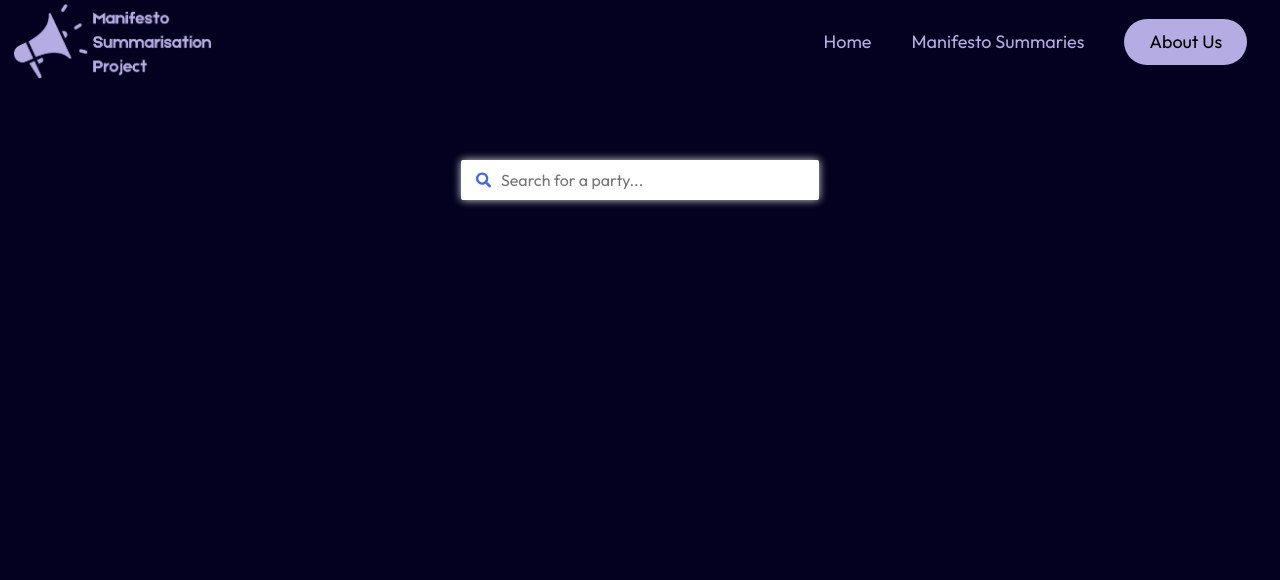
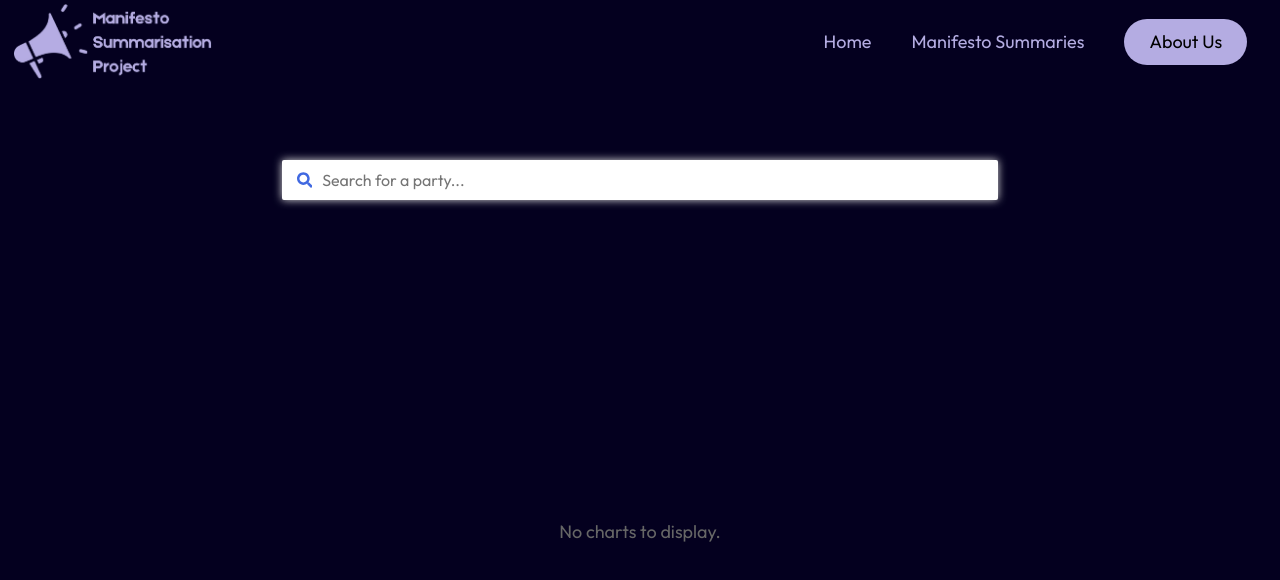
Before and after one commit to MaxTuma11/Manifesto-Summarisation-Project, a React (Vite) app in the folder Frontend/my-react-app/: page /#/Summaries in a window 1280 px wide. Shown: the top 580 px of the page. Built offline with nearby package versions, Linux system fonts and the light colour scheme.

Commit message:
added the website summary page updates

```diff
--- /dev/null
+++ b/Frontend/my-react-app/src/components/graphdisplay/Graphs.css
@@ -0,0 +1,20 @@
+.graphs-container {
+    display: grid;
+    grid-template-columns: repeat(auto-fit, minmax(300px, 1fr)); /* Flexible grid with minimum column width of 300px */
+    gap: 20px; /* Spacing between charts */
+    padding: 20px;
+}
+
+.chart-item {
+    border: 1px solid #ccc;
+    border-radius: 8px;
+    padding: 10px;
+    background-color: #f9f9f9;
+}
+
+.no-charts {
+    text-align: center;
+    font-size: 18px;
+    color: #666;
+    padding: 20px;
+}
--- /dev/null
+++ b/Frontend/my-react-app/src/components/graphdisplay/Graphs.jsx
@@ -0,0 +1,21 @@
+import React from 'react';
+import './Graphs.css';
+import BarChart from '../charts/BarChart';
+
+const Graphs = ({ charts }) => {
+  if (!charts || charts.length === 0) {
+    return <div className="no-charts">No charts to display.</div>;
+  }
+
+  return (
+    <div className="graphs-container">
+      {charts.map((chart, index) => (
+        <div key={index} className="chart-item">
+          <BarChart data={chart.data} title={chart.title} />
+        </div>
+      ))}
+    </div>
+  );
+};
+
+export default Graphs;
--- a/Frontend/my-react-app/src/components/searchbar/Searchbar.css
+++ b/Frontend/my-react-app/src/components/searchbar/Searchbar.css
@@ -47,7 +47,7 @@ input {
 
 .result {
     position: absolute;
-    top: 500%; /* Add space between the search bar and the result */
+    top: 120%; /*Add space between the search bar and the result */
     padding: 10px;
     border: 1px solid #ccc;
     border-radius: 4px;
--- a/Frontend/my-react-app/src/components/searchbar/Searchbar.jsx
+++ b/Frontend/my-react-app/src/components/searchbar/Searchbar.jsx
@@ -5,11 +5,10 @@ import axios from 'axios';
 import BarChart from '../charts/BarChart';
 
 
-const Searchbar = () => {
+const Searchbar = ({ onChartsUpdate }) => {
   const [query, setQuery] = useState('');
   const [recommendations, setRecommendations] = useState([]);
   const [result, setResult] = useState(null);
-  const [chartData, setChartData] = useState([]);
 
   //fetch all manifestos from the API using axios
   const fetchManifestos = async () => {
@@ -48,14 +47,14 @@ const Searchbar = () => {
       try {
         const response = await fetch(`/common_${selectedManifesto.name}.json`);
         const data = await response.json();
-        setChartData(data); //set chart data
+        onChartsUpdate(data); //set chart data
       } catch (error) {
         console.error('Error loading chart data:', error);
-        setChartData([]); //reset chart data if there's an error
+        onChartsUpdate([]); //reset chart data if there's an error
       }
     } else {
       setResult(null);
-      setChartData([]);
+      onChartsUpdate([]);
     }
   };
 
@@ -106,9 +105,6 @@ const Searchbar = () => {
         <div className="result">
           <h2>Summary:</h2>
           <p>{result}</p>
-          <div className='freq-chart'>
-            {chartData.length > 0 && <BarChart data={chartData} />}
-          </div>
         </div>
       )}
     </div>
--- a/Frontend/my-react-app/src/pages/Summaries.css
+++ b/Frontend/my-react-app/src/pages/Summaries.css
@@ -1,6 +1,6 @@
 .search-bar-container{
     padding-top: 20vh;
-    width: 40%;
+    width: 80%;
     margin: auto;
     display: flex;
     flex-direction: column;
@@ -8,6 +8,10 @@
     min-width: 200px;
 }
 
+.graph-container {
+    margin-top: 300px;
+}
+
 p{
     color: white;
 }
--- a/Frontend/my-react-app/src/pages/Summaries.jsx
+++ b/Frontend/my-react-app/src/pages/Summaries.jsx
@@ -2,16 +2,33 @@ import React, { useEffect, useState } from 'react'
 import './Summaries.css'
 import Navbar from '../components/navbar/navbar'
 import Searchbar from '../components/searchbar/Searchbar'
+import Graphs from '../components/graphdisplay/Graphs'
 
 
 const Summaries = () => {
+  const [charts, setCharts] = useState([]); // State to hold chart data
 
+  // Function to handle chart data updates (called from Searchbar)
+  const handleChartsUpdate = (mainChartData) => {
+    if (mainChartData && mainChartData.length > 0) {
+      // For now, only the frequency chart is displayed
+      setCharts([
+        { data: mainChartData, title: 'Most Common Words' },
+        // Add more charts here as needed
+      ]);
+    } else {
+      setCharts([]); // Reset charts if no data is available
+    }
+  };
 
   return (
     <div className='Summaries'>
       <Navbar/>
       <div className='search-bar-container'>
-        <Searchbar/>
+        <Searchbar onChartsUpdate={handleChartsUpdate}/>
+      </div>
+      <div className='graph-container'>
+        <Graphs charts={charts} />
       </div>
     </div>
   )
```
